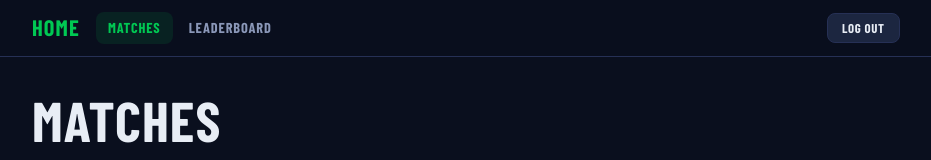
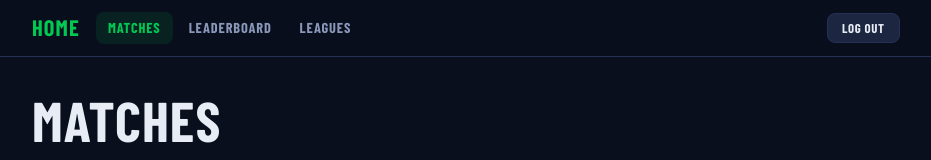
Before and after one commit to AllanPetersen1/world-cup-predictions, a Next.js app: page /matches in a window 1280 px wide. Shown: the top 160 px of the page, without its empty margins (174-1105 px from the left). Built offline with nearby package versions, Linux system fonts and the light colour scheme; no server answers; a web font is replaced by a local one.

Commit message:
Update Nav.tsx

```diff
--- a/src/components/layout/Nav.tsx
+++ b/src/components/layout/Nav.tsx
@@ -29,6 +29,7 @@ export default function Nav({ username }: NavProps) {
   const links = [
     { href: '/matches', label: 'Matches' },
     { href: '/leaderboard', label: 'Leaderboard' },
+    { href: '/leagues', label: 'Leagues'}
   ]
 
   return (
```
